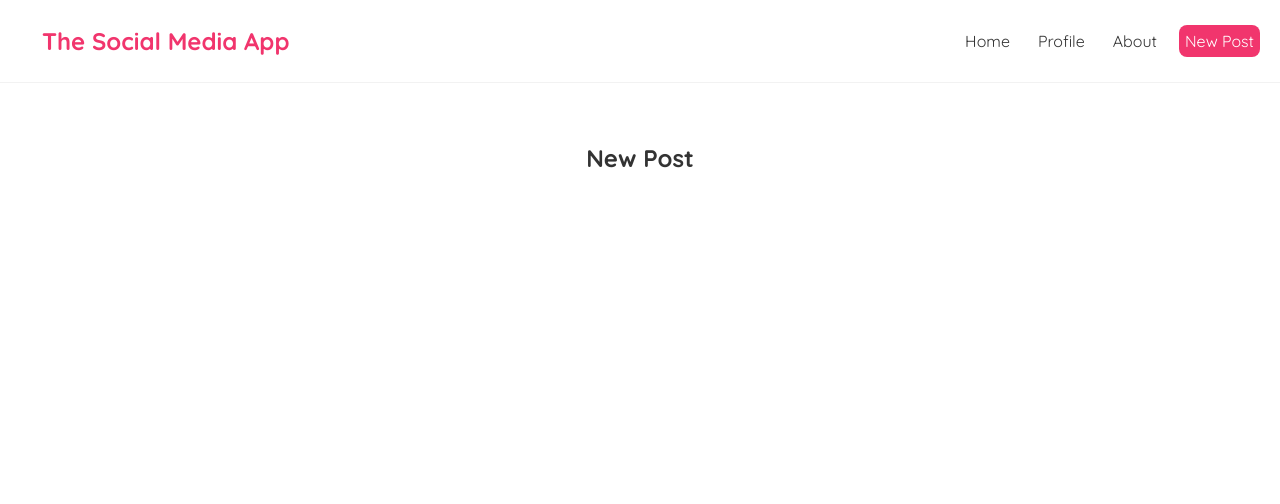
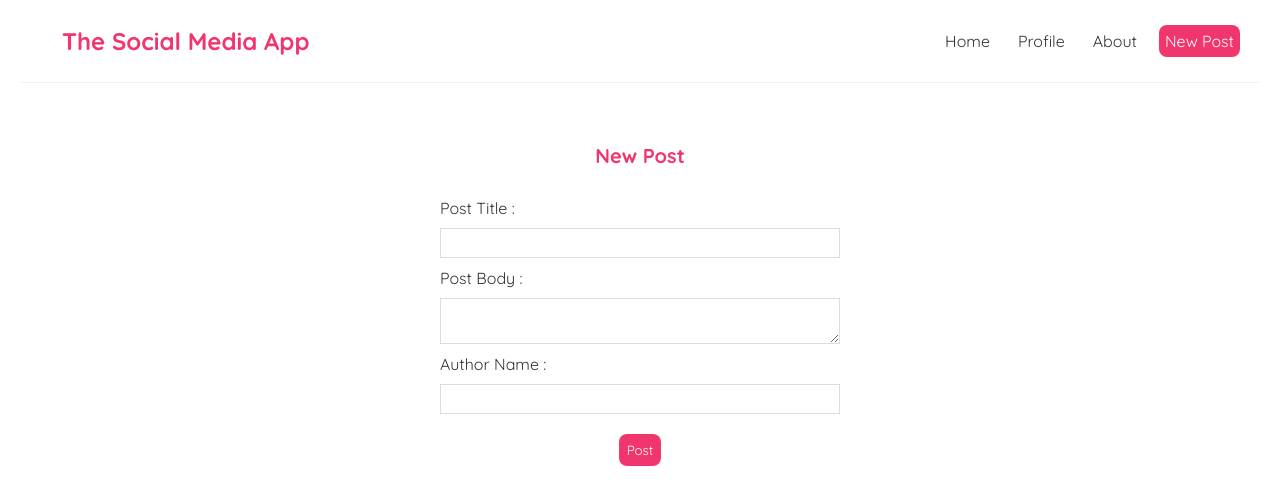
Before and after one commit to govardanan-sl/social-media-learning, a React (Create React App) app: page /create in a window 1280 px wide. Shown: the top 504 px of the page. Built offline with nearby package versions, Linux system fonts and the light colour scheme.

Commit message:
Updated UI'

```diff
--- a/data/db.json
+++ b/data/db.json
@@ -1,11 +1,5 @@
 {
   "posts": [
-    {
-      "title": "Post 1",
-      "body": "Hello World",
-      "author": "bruce",
-      "id": 0
-    },
     {
       "title": "Post 2",
       "body": "This is just a post",
@@ -29,6 +23,18 @@
       "body": "Food is greate",
       "author": "bruce",
       "id": 4
+    },
+    {
+      "title": "My Life",
+      "body": "Posted through Form ",
+      "author": "bruce",
+      "id": 5
+    },
+    {
+      "title": "Last One",
+      "body": "Testing Redirects",
+      "author": "Anonymous",
+      "id": 9
     }
   ]
 }
--- a/src/App.js
+++ b/src/App.js
@@ -3,6 +3,7 @@ import Navbar from './component/Navbar';
 import Home from './component/Home';
 import Create from './component/Create';
 import PostDetails from './component/PostDetails';
+import NotFound from './component/NotFound';
 import {BrowserRouter as Router,Route,Switch} from 'react-router-dom';
 function App() {
   return (
@@ -20,6 +21,9 @@ function App() {
             <Route path="/posts/:id">
               <PostDetails></PostDetails>
             </Route>
+            <Route path="*">
+              <NotFound></NotFound>
+            </Route>
           </Switch>
         </div>
       </div>
--- a/src/component/Create.js
+++ b/src/component/Create.js
@@ -1,7 +1,70 @@
+import { useState } from "react";
+import { useHistory } from "react-router-dom";
+
 const Create = () => {
+    const [title,setTitle] =useState('');
+    const [body,setBody] = useState('');
+    const [author,setAuthor] =useState('');
+    const [isPending, setIsPending] = useState(false);
+    const history = useHistory();
+
+    const handleSubmit= (e) => {
+        e.preventDefault();
+        const post = {title , body, author};
+        setIsPending(true);
+        let requestOptions = {
+            method: 'POST',
+            headers: {"Content-Type" : "application/json"},
+            body : JSON.stringify(post)
+        };
+        let url = "http://localhost:8000/posts"
+          fetch(url, requestOptions)
+          .then((res) => {
+              if(res.status!=201){
+                throw Error(res.statusText);
+              }else{
+                console.log("Posted");
+                setIsPending(false);
+                history.push('/');
+              }
+          })
+          .catch((e) => {
+              console.log(e.message);
+              setIsPending(false);
+          });
+
+    }
     return (
         <div className="create">
             <h2>New Post</h2>
+            <form onSubmit={handleSubmit}>
+                <label>Post Title : </label>
+                <input
+                    type="text"
+                    required
+                    value={title}
+                    onChange={(e)=>setTitle(e.target.value)}
+                />
+                <label>Post Body : </label>
+                <textarea
+                    value={body}
+                    onChange={(e)=>setBody(e.target.value)}
+                    required
+                />
+                <label>Author Name : </label>
+                <input
+                    value={author}
+                    onChange={(e)=>setAuthor(e.target.value)}
+                    type="text"
+                    required
+                />
+               {!isPending&&<button type='submit'>
+                    Post
+                </button>}
+                {isPending&&<button disabled>
+                    Please Wait...
+                </button>}
+            </form>
         </div>
     );
 }
--- /dev/null
+++ b/src/component/NotFound.js
@@ -0,0 +1,12 @@
+import {Link} from 'react-router-dom';
+const NotFound = () =>{
+    return (
+        <div className="not-found">
+            <h2>Broken Link</h2>
+            <p>The Page you requested not found</p>
+            <Link to = '/'>Home</Link>
+        </div>
+    );
+}
+
+export default NotFound;
--- a/src/component/PostDetails.js
+++ b/src/component/PostDetails.js
@@ -1,17 +1,29 @@
 import {useParams} from 'react-router-dom';
 import useFetch from '../useFetch';
+import {useHistory} from 'react-router-dom';
 const PostDetails = () =>{
     const { id } = useParams();
-    const {data:post ,error, isLoading} = useFetch("http://localhost:8000/posts/"+id);
+    const {data:post ,isError:error, isLoading} = useFetch("http://localhost:8000/posts/"+id);
+    const history = useHistory();
+    const handleDelete = () => {
+        fetch('http://localhost:8000/posts/'+post.id,{
+            method:'DELETE'
+        }).then(()=>{
+            history.push('/');
+        }).catch((e)=>{
+            console.log(e);
+        });
+    }
     return (
         <div className="post-details">
-            {isLoading&&<div>Loading Post...</div>}
-            {error &&<div>{error}</div>}
+            {!error&&isLoading&&<div>Loading Post...</div>}
+            {error &&<div>{error}!!{<br></br>}Post not found</div>}
             {post &&(
                 <article>
                     <h2>{post.title}</h2>
                     <p>posted by {post.author}</p>
                     <div>{post.body}</div>
+                    <button onClick={handleDelete}>Delete</button>
                 </article>
             )}
         </div>
--- a/src/component/PostList.js
+++ b/src/component/PostList.js
@@ -1,6 +1,7 @@
 import {Link} from 'react-router-dom';
-const PostList = ({posts,title,handleDelete}) =>{
+const PostList = ({posts,title}) =>{
    // const posts=props.posts;
+
     return (
         <div className= "post-list">
             <h2>{title}</h2>
@@ -10,7 +11,6 @@ const PostList = ({posts,title,handleDelete}) =>{
                  <h2>{post.title}</h2>
                  <p>{post.body}</p>
                  <p>by {post.author}</p>
-                 <button>Delete Post</button>
                 </Link>
             </div>
             ))}
--- a/src/index.css
+++ b/src/index.css
@@ -10,7 +10,7 @@
   padding: 20px;
   display: flex;
   align-items: center;
-  max-width: 200vh;
+  max-width: 150vh;
   margin: 0 auto;
   border-bottom: 1px solid #f2f2f2;
 }
@@ -72,3 +72,35 @@ button{
   border-radius: 8px;
   cursor: pointer;
 }
+
+/* create new post form */
+.create {
+  max-width: 400px;
+  margin: 0 auto;
+  text-align: center;
+}
+.create label {
+  text-align: left;
+  display: block;
+}
+.create h2 {
+  font-size: 20px;
+  color: #f1356d;
+  margin-bottom: 30px;
+}
+.create input, .create textarea, .create select {
+  width: 100%;
+  padding: 6px 10px;
+  margin: 10px 0;
+  border: 1px solid #ddd;
+  box-sizing: border-box;
+  display: block;
+}
+.create button {
+  background: #f1356d;
+  color: #fff;
+  border: 0;
+  padding: 8px;
+  border-radius: 8px;
+  cursor: pointer;
+}
--- a/src/useFetch.js
+++ b/src/useFetch.js
@@ -1,5 +1,5 @@
 import {useState , useEffect } from 'react';
-const useFetch = (url) => {
+const useFetch = (url,requestOptions) => {
     const [data,setData] = useState(null);
     const [isLoading, setIsLoading] = useState(true);
     const [isError, setIsError] = useState(null);
@@ -7,11 +7,11 @@ const useFetch = (url) => {
     useEffect(() => {
         const abortFetch = new AbortController();
 
-        let requestOptions = {
+            let requestOptions = {
             method: 'GET',
             redirect: 'follow'
           };
-          fetch(url, requestOptions,{signal : abortFetch.signal})
+          fetch(url,{signal : abortFetch.signal},requestOptions)
             .then(response => {
                 if(!response.ok){
                     throw Error("Could not Fetch data");
@@ -27,12 +27,13 @@ const useFetch = (url) => {
                 if(e.name==='AbortError'){
                     console.log("Fetch Aborted");
                 }else{
+                    console.log(e.message);
                     setIsError(e.message);
                 }
             });
 
         return () => abortFetch.abort();
-    }, [url])
+    }, [url,requestOptions])
 
     return { data , isLoading, isError};
 }
```
